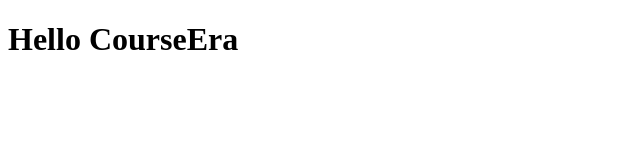
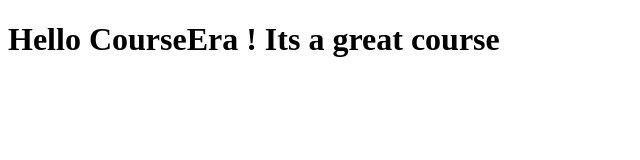
Before and after one commit to podetinaveen/coursera-test, a plain HTML site: page site/index.html in a window 1280 px wide. Shown: the whole page, without its empty margins (0-640 px from the left). Drawn offline with Linux system fonts and the light colour scheme.

Commit message:
small addition to our opage content

```diff
--- a/site/index.html
+++ b/site/index.html
@@ -5,6 +5,6 @@
     <title>Hello COurse era</title>
 </head>
 <body>
-<h1>Hello CourseEra</h1>
+<h1>Hello CourseEra ! Its a great course</h1>
 </body>
 </html>
```
